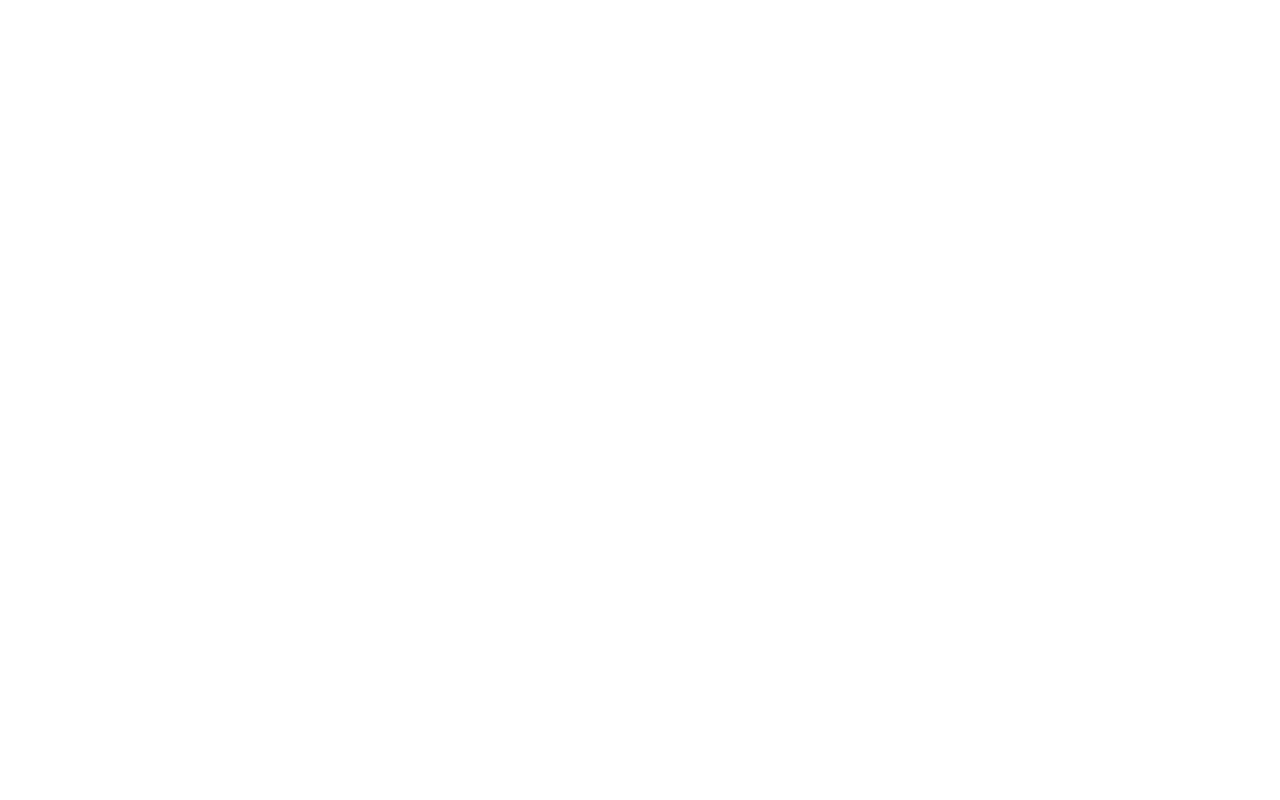
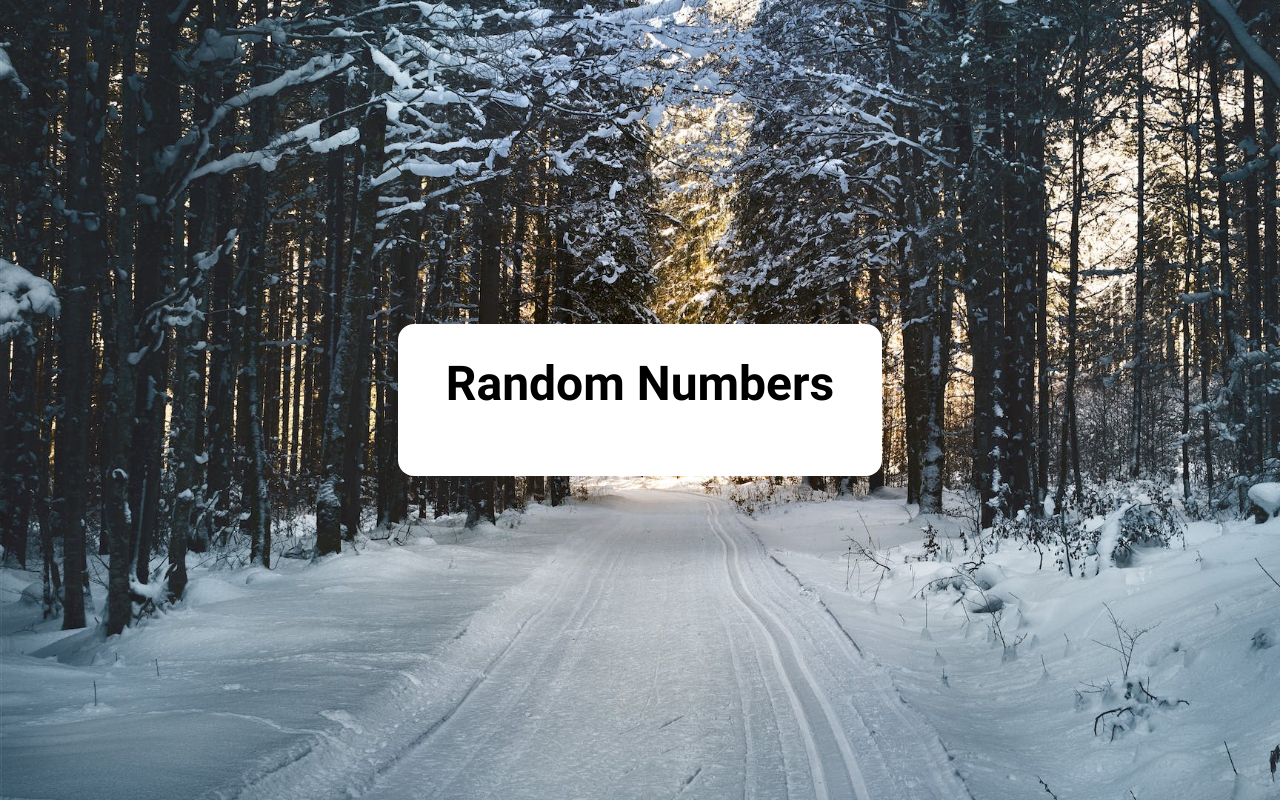
Before and after one commit to catalinbroinas/random-numbers, a website: page index.html in a window 1280 px wide. Drawn offline with Linux system fonts and the light colour scheme.

Commit message:
Add CSS & HTML page layout

```diff
--- a/css/style.css
+++ b/css/style.css
@@ -0,0 +1,33 @@
+/* Fonts */
+@font-face
+{
+    font-family: "RobotoBold";
+    src: url('../fonts/Roboto/Roboto-Bold.ttf');
+}
+
+/* Layout */
+.container-fluid
+{
+    max-width: 100vw;
+    height: 100vh;
+    background-image: url('../img/winter.jpg');
+    background-size: cover;
+    background-repeat: no-repeat;
+    display: grid;
+    place-items: center;
+}
+.container
+{
+    background-color: #fff;
+    border-radius: 1rem;
+    padding: 2rem 3rem;
+}
+
+/* Typography */
+.title
+{
+    font-size: 3rem;
+    font-family: "RobotoBold", "Arial Black", Arial, sans-serif;
+    font-weight: bold;
+    margin-bottom: 2rem;
+}
--- a/index.html
+++ b/index.html
@@ -13,7 +13,11 @@
 </head>
 <body>
 
-
+    <div class="container-fluid">
+        <div class="container">
+            <h1 class="title">Random Numbers</h1>
+        </div>
+    </div>
 
     <script src="js/style.js"></script>
 </body>
```
Also changed, not shown: img/winter.jpg (added).
